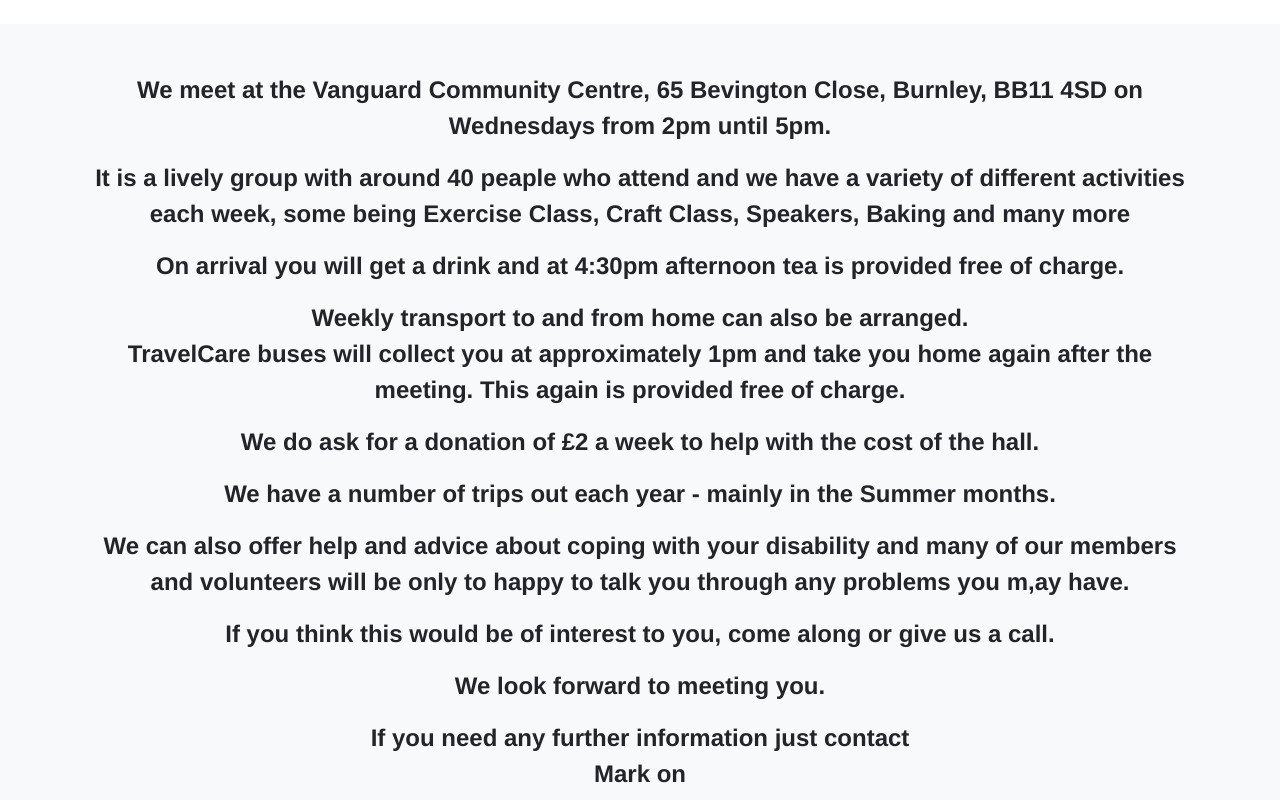
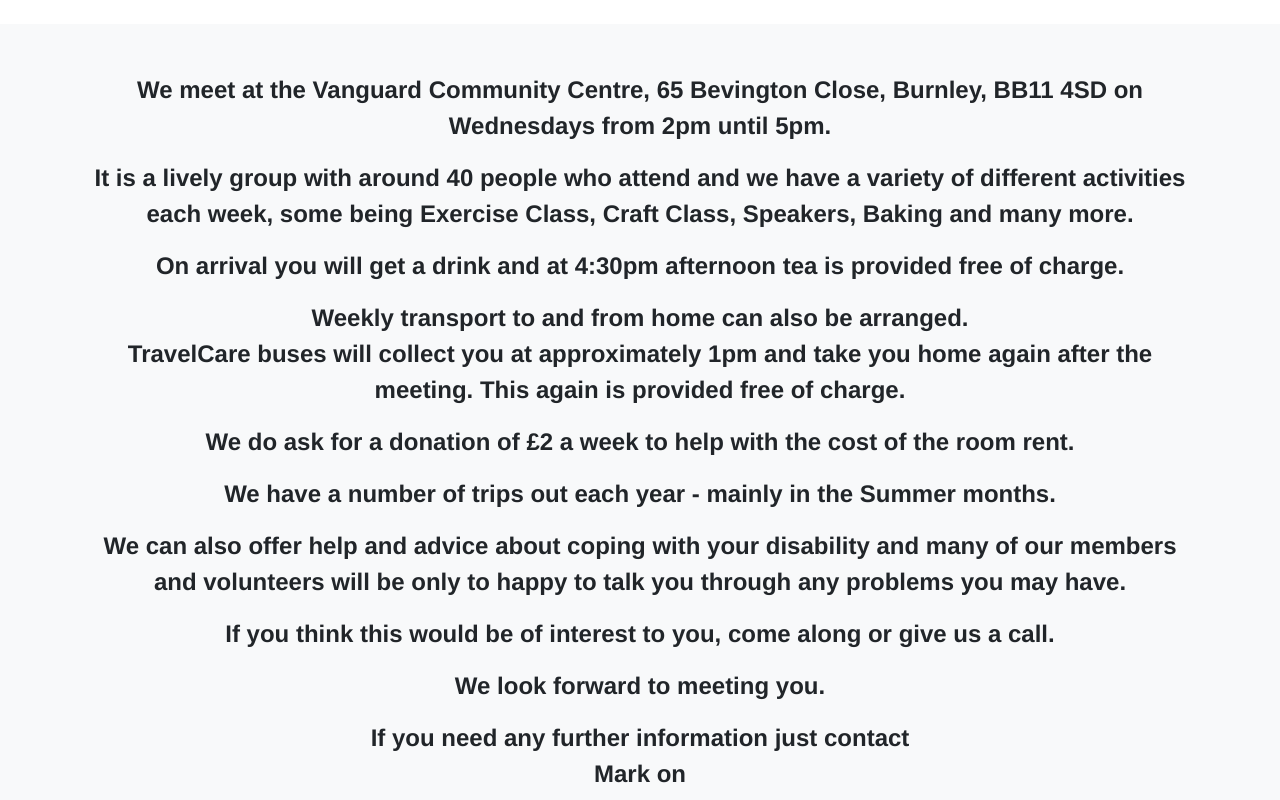
Before and after one commit to BurnleyBlindSociety/burnleyblindsociety.github.io, a plain HTML site: page index.html in a window 1280 px wide. Shown: the part 512-1312 px from the top of the page. Drawn offline with nearby package versions, Linux system fonts and the light colour scheme.

Commit message:
Add files via upload

```diff
--- a/index.html
+++ b/index.html
@@ -57,7 +57,7 @@
           We meet at the Vanguard Community Centre, 65 Bevington Close, Burnley, BB11 4SD on Wednesdays from 2pm until 5pm.
           </p>
           <p class="abouttext">
-          It is a lively group with around 40 peaple who attend and we have a variety of different activities each week, some being Exercise Class, Craft Class, Speakers, Baking and many more
+          It is a lively group with around 40 people who attend and we have a variety of different activities each week, some being Exercise Class, Craft Class, Speakers, Baking and many more.
           </p>
           <p class="abouttext">
           On arrival you will get a drink and at 4:30pm afternoon tea is provided free of charge.
@@ -67,13 +67,13 @@
           TravelCare buses will collect you at approximately 1pm and take you home again after the meeting. This again is provided free of charge.
           </p>
           <p class="abouttext">
-          We do ask for a donation of £2 a week to help with the cost of the hall.
+          We do ask for a donation of £2 a week to help with the cost of the room rent.
           </p>
           <p class="abouttext">
           We have a number of trips out each year - mainly in the Summer months.
           </p>
           <p class="abouttext">
-          We can also offer help and advice about coping with your disability and many of our members and volunteers will be only to happy to talk you through any problems you m,ay have.
+          We can also offer help and advice about coping with your disability and many of our members and volunteers will be only to happy to talk you through any problems you may have.
           </p>
           <p class="abouttext">
           If you think this would be of interest to you, come along or give us a call.
```
